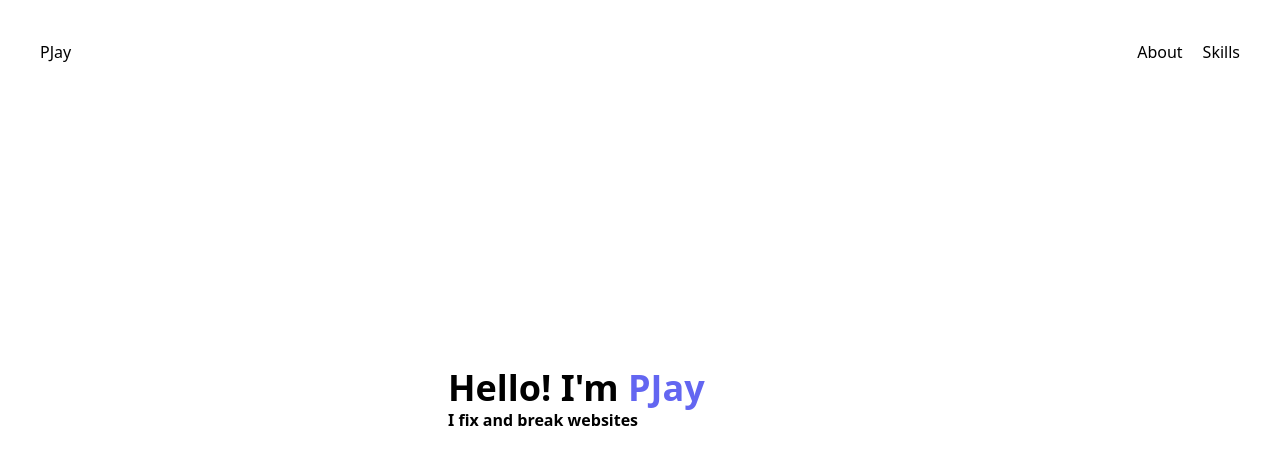
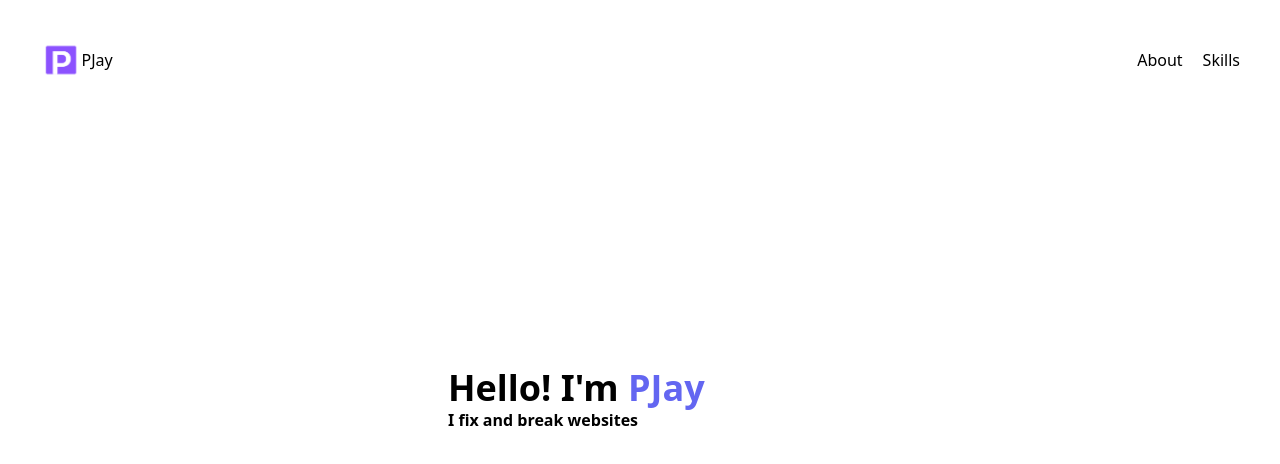
Before and after one commit to caesar2021/portfolio, a Vue app: page / in a window 1280 px wide. Shown: the top 464 px of the page. Built offline with nearby package versions, Linux system fonts and the light colour scheme.

Commit message:
add logo to header

```diff
--- a/src/components/Header.vue
+++ b/src/components/Header.vue
@@ -2,6 +2,7 @@
 	<header class="absolute inset-x-0 top-0">
       <div class="p-10 flex items-center justify-between">
         <div class="flex items-center">
+          <pjay-logo/>
           <h1 class="hidden md:inline-block">PJay</h1>
         </div>
         <div class="flex gap-5">
@@ -15,3 +16,7 @@
       </div>
     </header>
 </template>
+
+<script setup>
+  import PjayLogo from '@/components/Logo.vue'
+</script>
--- /dev/null
+++ b/src/components/Logo.vue
@@ -0,0 +1,3 @@
+<template>
+	<img src="@/assets/logo.png" class="h-10" alt="Pjay logo"/>
+</template>
```
